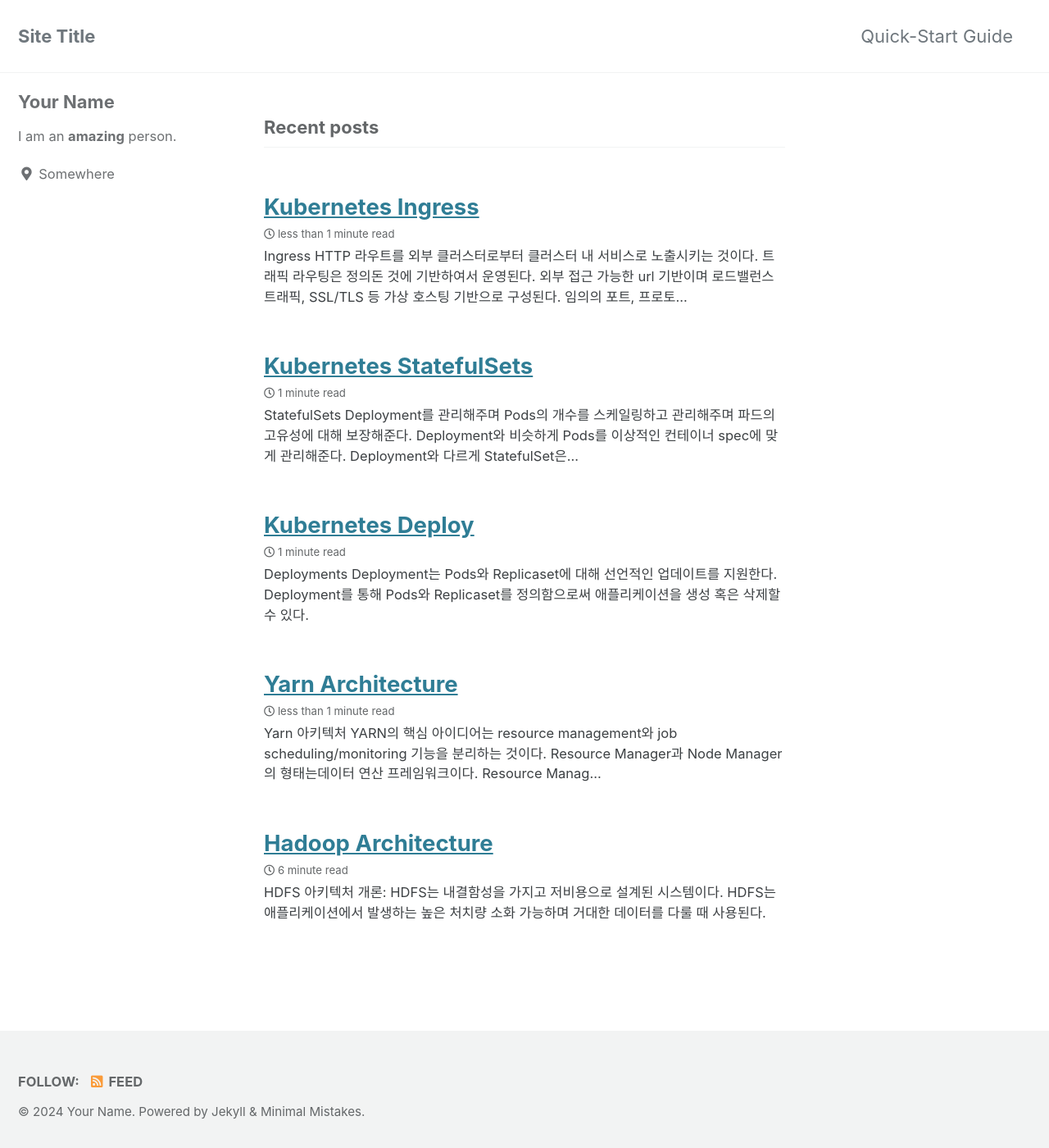
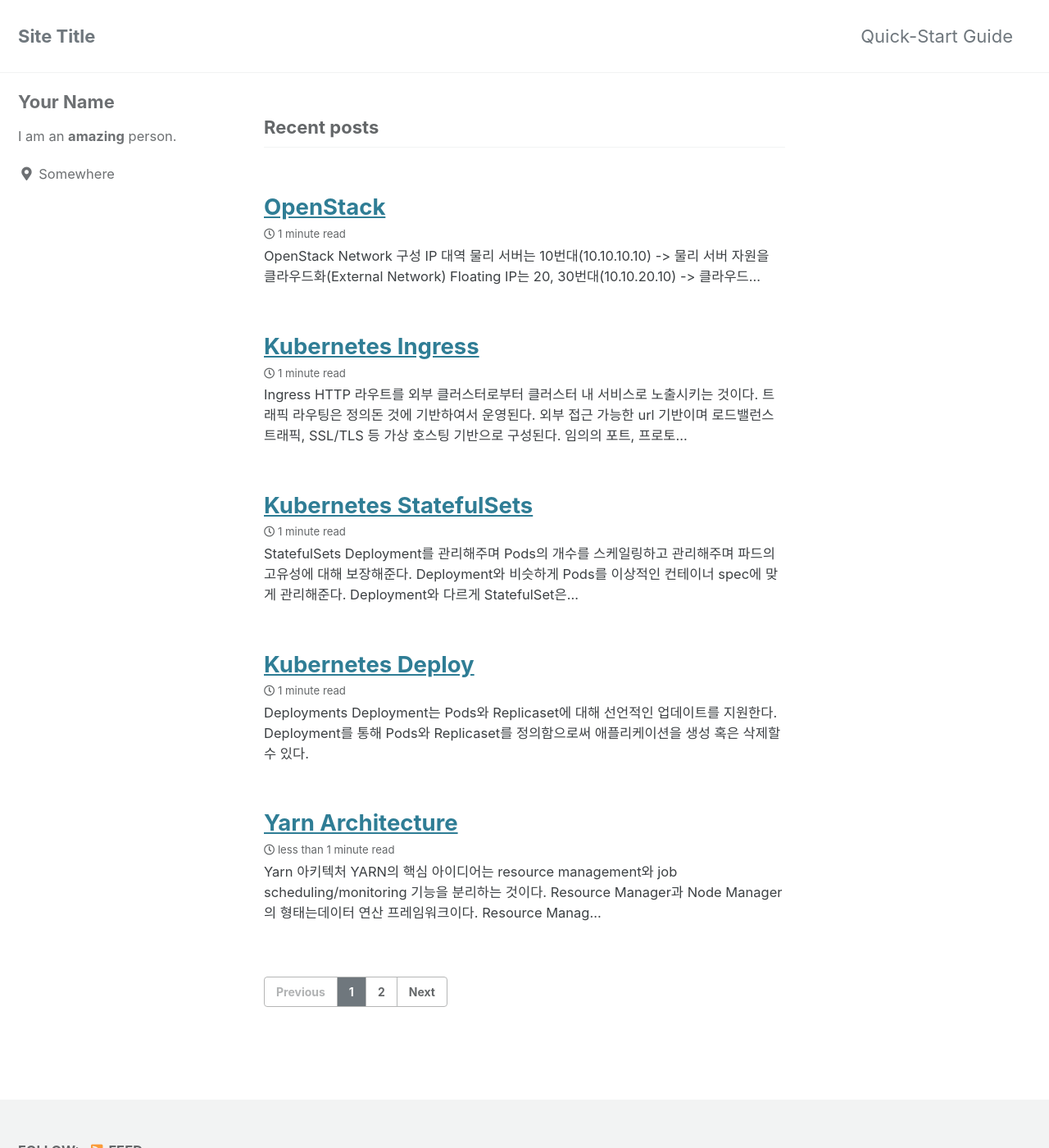
Before and after one commit to hufs0529/hufs0529.github.io, a Jekyll site: the page built from index.html, in a window 1280 px wide and 1400 px high. Shown: the whole window at 82% size. Built offline with Jekyll 4.4.1, drawn with Linux system fonts in a browser that asks for light colours; cached includes are drawn as plain includes; the list of posts is cut into pages by our own code; some of the changed lines change nothing that is shown.

Commit message:
openstack

````diff
--- a/_posts/Kubernetes/2024-01-11-Ingress.md
+++ b/_posts/Kubernetes/2024-01-11-Ingress.md
@@ -10,10 +10,11 @@
 - HTTP 라우트를 외부 클러스터로부터 클러스터 내 서비스로 노출시키는 것이다. 트래픽 라우팅은 정의돈 것에 기반하여서 운영된다.
 - 외부 접근 가능한 url 기반이며 로드밸런스 트래픽, SSL/TLS 등 가상  호스팅 기반으로 구성된다.
 - 임의의 포트, 프로토콜에 노출되는 것이 아니다.
+- Ingress가 Gateway처럼 앞단에서 요청을 받은 후 L7(http) 계층에서 Host 단위나 Path 단위로 라우팅 처리를 하여 어떤 Service로 보내줄 지를 결정한다. 이후 L4(tcp/ip) 계층에서 Pod로 로드밸런싱을 진행하게 된다.
 
 ![Alt text](image.png)
 
-
+https://apache.github.io/hadoop/hadoop-project-dist/hadoop-hdfs/images/hdfsarchitecture.png
 ## The Ingress resource
 
 ```
@@ -40,5 +41,57 @@
 - apiVersion, kind, metadata, spec 필드가 필요하며 유효한 DNS subdomain이 필요하다.
 - spec에서 로드 밸런서 혹은 프록시 서버에 구성할 모든 정보가 필요하다.
 
-#### Ingress rules
+## Ingress rules
 - 규칙은 지정된 IP 주소를 통한 모든 인바운드 HTTP 트래픽에 적용될 Optional host가 필요하다.(www.google.com)
+- 각 경로에는 service.name 및 service.port.name 또는 service.port.number로 정의된 관련 백엔드가 있다. 로드 밸런서가 참조 서비스로 트래픽을 보내기 전에 호스트와 경로가 모두 들어오는 요청의 내용과 일치해야 한다.
+
+## Path Types
+- ImplementationSpecific: IngressClass에 따라 결정된다. 이를 별도의 pathType으로 처리하거나 Prefix 또는 Exact 경로 유형과 동일하게 처리 가능
+- Exact: 대소문자를 구분하여 URL 경로를 정확히 지킨다.
+- Prefix: '/'에 의해 나눠지는 것을 기반으로 매칭된다.
+
+## Ingress Class
+- 하나의 클러스터에서 여러 인그레스 컨트롤러를 사용할 수 있도록 하기 위해 만들어진 API 리소스
+- IngressClass = IngressController + Configuration
+
+```
+apiVersion: networking.k8s.io/v1
+kind: IngressClass
+metadata:
+  name: external-lb
+spec:
+  controller: example.com/ingress-controller
+  parameters:
+    apiGroup: k8s.example.com
+    kind: IngressParameters
+    name: external-lb
+```
+
+<br/>
+
+- spec.parameters필드는 다른 IngressClassdhk dusrhksehls rntjddmf wprhdgownsek
+- 사용할 매개변수는 spec.controller필드에 지정하는 수신 컨트롤러에 따라 다르다.
+
+
+## Ingress Class
+- Ingress는 다른 컨트롤러에 대해 운영되고, 종종 다른 구성에 의해 실행된다. 각 Ingress는 클래스를 명시해야하고, IngressClass의 참조 자원은 클래스에 의해 시행되는 컨트롤러를 참조해야 한다.
+
+```
+apiVersion: networking.k8s.io/v1
+kind: IngressClass
+metadata:
+  name: external-lb
+spec:
+  controller: example.com/ingress-controller
+  parameters:
+    apiGroup: k8s.example.com
+    kind: IngressParameters
+    name: external-lb
+```
+
+- spec.parameters 필드는 IngressClass와 관련된 구성을 제공하는 다른 참조 자원이다.
+
+
+## Types of Ingress
+#### Ingress backend by a single service
+- Kubernetes에는 하나의 서비스를 노출하는 개념이 있다. 또한 default backend를 규칙 없이
--- /dev/null
+++ b/_posts/OpenStack/2024-01-11-OpenStack.md
@@ -0,0 +1,80 @@
+---
+layout: post
+title:  "OpenStack"
+subtitle:   "OpenStack 개념 잡기"
+categories: review
+tags: OpenStack
+---
+
+## OpenStack Network 구성
+1. IP 대역
+    - 물리 서버는 10번대(10.10.10.10) -> 물리 서버 자원을 클라우드화(External Network)
+    - Floating IP는 20, 30번대(10.10.20.10) -> 클라우드화된 서버 자원과 VM을 연결해주는 역할(라우터)
+    - Fixed IP (196.168) -> VM에 접근 가능한 IP(Internal Network)
+
+2. Network
+    ## 용어 정리
+    ![opentack network](<Network Layout.PNG>)
+    - Controller Node: master node이자 물리 서버
+    - Compute Node: worker node이자 물리 서버
+    - NAT: external, internal network 통신 창구
+    - Object Storage: 저장소
+    - Block Storage: 저장소
+    - Management network: 관리용 네트워크로 Nova, Neutron등 서로 API를 호출하는데 사용
+    - Provider network: External network로 '구축'한 네트워크(물리서버로 구축)가 vm instance에 할당되는네트워크(서비스하는 사람이 '제공')
+    - self-service network: 오픈스택을 '사용'하는 사용자가 자신만의 vm instance를 위한 네트워크를 구축할수 있는 네트워크(internal network???)
+        - provider network를 기반으로 GRE, VXLAN 등의 터널링을 통해 구축
+
+
+    ## 구성하기
+    ![network 구성](<network 구성.PNG>)
+    - Management Network: host에서 VM으로 접속할 수 있는 네트워크(192.168.)
+    - Provier Network: VM 인스턴스를 10번대 외부 IP와 연결하게 해주는 20, 30번대 IP 사용
+    - Internet: 물리 서버로 구성된 클라우드 자원으로 10번대 사용
+
+
+    ![network](network.PNG)
+    - Name: network 이름
+    - Subnets Associated:
+        - vm_external: 외부 네트워크 이용
+        - vm_internal: 내부 네트워크 이용
+    - Shared: 프로젝트간 공유 유무
+    - External: 내부망, 외부망 구분
+
+    ![router](router.PNG)
+
+    ## 네트워크 구축 과정
+    1. ![provider network 생성](%EA%B3%BC%EC%A0%951.PNG)
+        - 위 과정 실행 후 사진과 같이 구성된다: 10번대 인터넷(물리, 클라우드 자원)이 20번대 Provider Network를 통해서 Controller Node와 통신된다.
+    2. ![Self Service 생성](%EA%B3%BC%EC%A0%952.PNG)
+        - eth0은 Management Network(host가 VM에 접근 가농)로 할당되어 있는 인터페이스인데 이를 통해 Tunnel Network와 같이 사용한다는 것을 알 수 있다.
+    3. ![Router 생성](%EA%B3%BC%EC%A0%953.PNG)
+        - self-network network와 provider network를 연결해주는 라우터 생성
+    4. ![라우터를 provide network의 gateway로 설정](%EA%B3%BC%EC%A0%954-1.PNG)
+        - 이 작업 이후 self-service network와 provider network가 연결되어 인터넷으로 트래픽이 나갈 수 있게 된다.
+    5. ![self-service network에 VM 생성](%EA%B3%BC%EC%A0%955-1.PNG)
+        - worker 노드에 vxlan70 인터페이스가 생성되고 이를 통해 controller 노드와 연결이 된다.
+
+3. Network Topology
+    ![openstack topology](<openstack topology.PNG>)
+    - vm_external_network: 물리서버이자 클라우드 자원이며 floating IP(라우터)를 통해 사용자의 VM과의 통신을 통해 연결된다
+    - vm_internal_network_100: vm 인스턴스들의 네트워크이자(192.168.100.-) 100번대 IP를 사용
+    - vm_internal_network_10:vm 인스턴스들의 네트워크이자(192.168.10.-) 10번대 IP를 사용
+    - testInstance100_01: 네트워크와 라우터를 거쳐서 external_network와 연결된 VM
+
+4. VM Instance 생성
+    1. 키페어 생성
+    2. 외부 네트워크 보장(10)
+    3. 내부 네트워크 구성(100)
+    4. floating IP 확보(20, 30)
+    5. 인스턴스 생성
+        1. 소스, 볼륨
+        2. flavor
+        3. 네트워크 설정(100)
+        4. 보안 그룹 설정
+        5. 생성
+    6. Actions - 유동 ip 연결하기
+        - 내외부 ip 연동(내부 -> 내부 -> 외부 연결 가능)
+        - 같은 네트워크면 ssh로 연동 가능
+    7. 인스턴스 삭제해도 volume 존재한다
+    8. DNS 8.8.8.8 설정히 외부 통신 제한(보안그룹 설정)
````
Also changed, not shown: _posts/OpenStack/Network Layout.PNG (added), _posts/OpenStack/network 구성.PNG (added), _posts/OpenStack/network.PNG (added), _posts/OpenStack/openstack topology.PNG (added), _posts/OpenStack/router.PNG (added), _posts/OpenStack/과정1.PNG (added), _posts/OpenStack/과정2.PNG (added), _posts/OpenStack/과정3.PNG (added), _posts/OpenStack/과정4-1.PNG (added), _posts/OpenStack/과정4.PNG (added), _posts/OpenStack/과정5-1.PNG (added), _posts/OpenStack/과정5.PNG (added).
